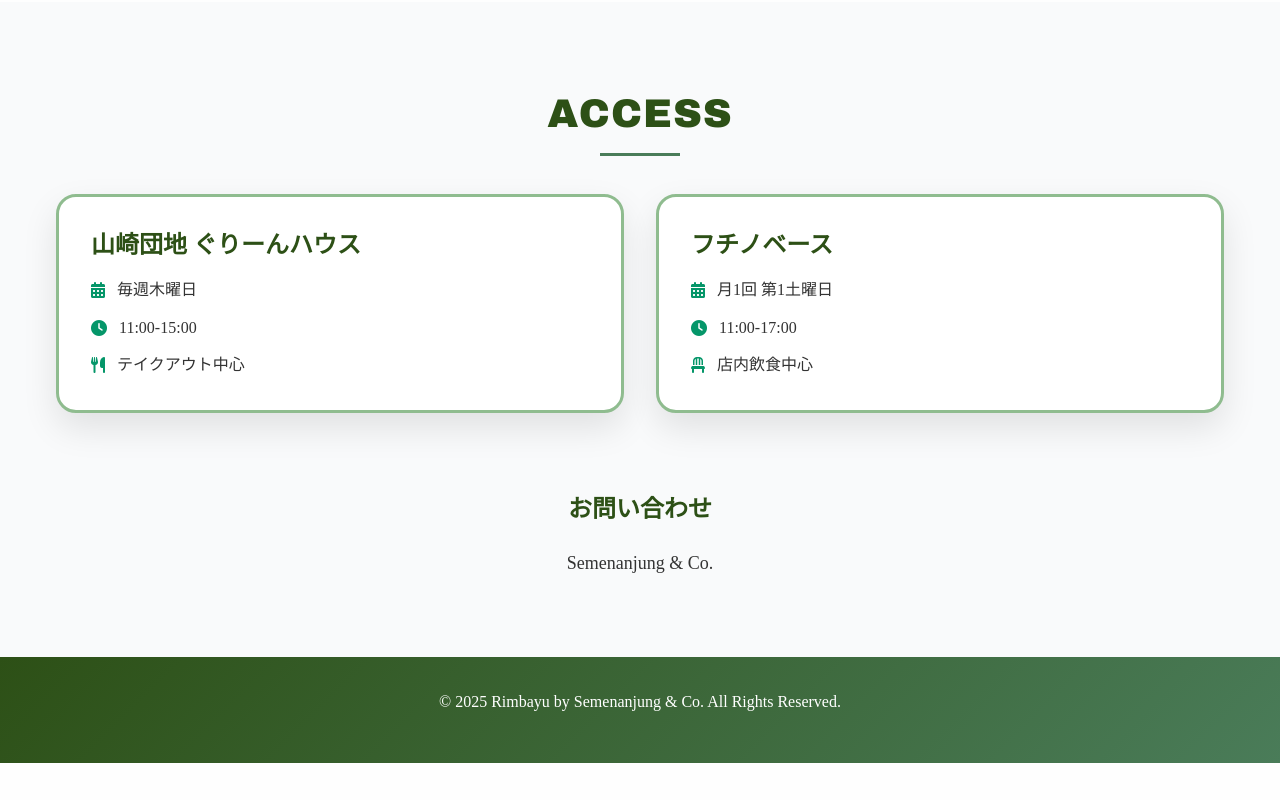
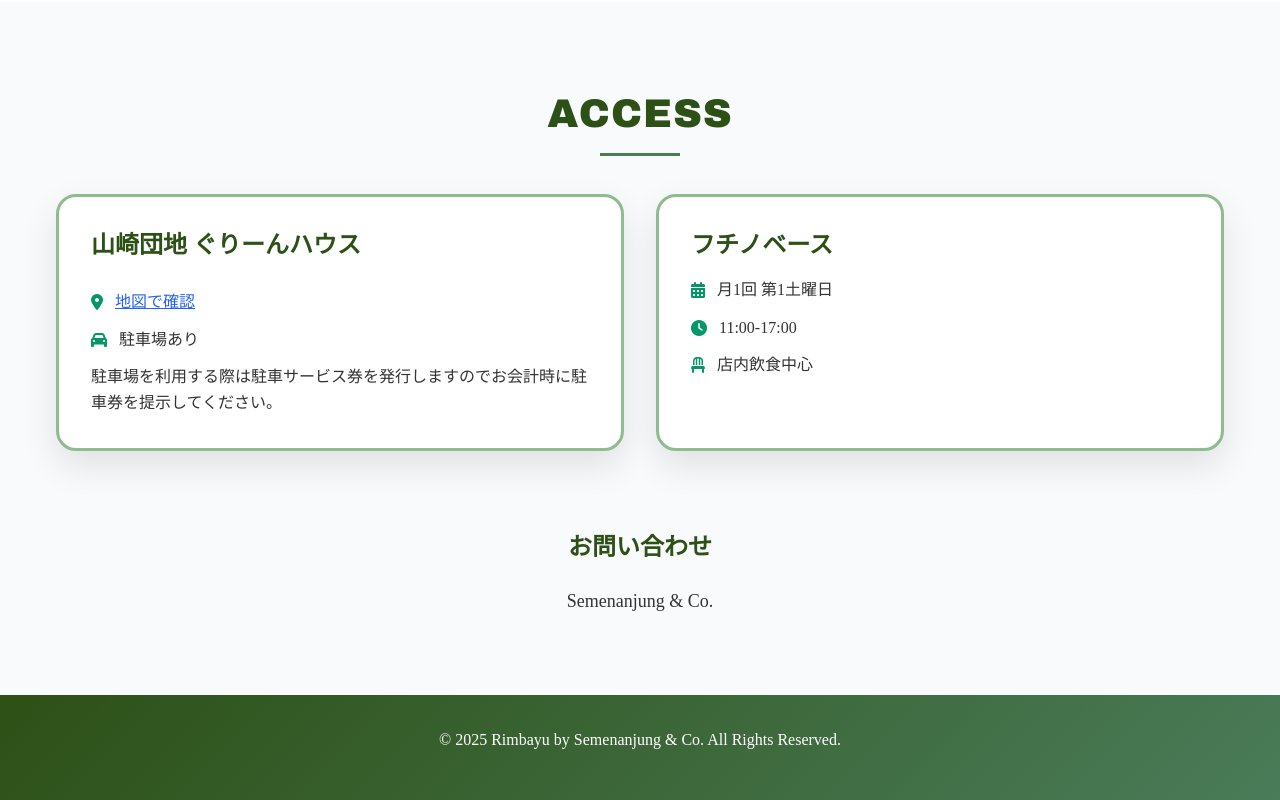
Before and after one commit to norifumi92/rimbayu-app, a React (Vite) app: page / in a window 1280 px wide. Shown: the part 1830-2630 px from the top of the page. Before the commit the page ends 2593 px from the top, so only its background shows below. Built offline with nearby package versions, Linux system fonts and the light colour scheme.

Commit message:
update access description for yamazaki danchi

```diff
--- a/src/components/Access.jsx
+++ b/src/components/Access.jsx
@@ -15,21 +15,30 @@ function Access({ currentLang }) {
             </h3>
             <div className="space-y-3">
               <div className="flex items-center">
-                <i className="fas fa-calendar-alt text-green-600 mr-3"></i>
+              </div>
+              <div className="flex items-center">
+                <i className="fas fa-map-marker-alt text-green-600 mr-3"></i>
+                <a
+                  href="https://maps.app.goo.gl/4pCy85f2XzxdNHQd9"
+                  target="_blank"
+                  rel="noopener noreferrer"
+                  className="text-blue-600 hover:text-blue-800 underline"
+                >
+                  <span className={currentLang === 'ja' ? '' : 'hidden-lang'}>地図で確認</span>
+                  <span className={currentLang === 'en' ? '' : 'hidden-lang'}>View on Map</span>
+                </a>
+              </div>
+              <div className="flex items-center">
+                <i className="fas fa-car text-green-600 mr-3"></i>
                 <span>
-                  <span className={currentLang === 'ja' ? '' : 'hidden-lang'}>毎週木曜日</span>
-                  <span className={currentLang === 'en' ? '' : 'hidden-lang'}>Every Thursday</span>
+                  <span className={currentLang === 'ja' ? '' : 'hidden-lang'}>駐車場あり</span>
+                  <span className={currentLang === 'en' ? '' : 'hidden-lang'}>Car Parking Available</span>
                 </span>
               </div>
               <div className="flex items-center">
-                <i className="fas fa-clock text-green-600 mr-3"></i>
-                <span>11:00-15:00</span>
-              </div>
-              <div className="flex items-center">
-                <i className="fas fa-utensils text-green-600 mr-3"></i>
                 <span>
-                  <span className={currentLang === 'ja' ? '' : 'hidden-lang'}>テイクアウト中心</span>
-                  <span className={currentLang === 'en' ? '' : 'hidden-lang'}>Takeout Focused</span>
+                  <span className={currentLang === 'ja' ? '' : 'hidden-lang'}>駐車場を利用する際は駐車サービス券を発行しますのでお会計時に駐車券を提示してください。</span>
+                  <span className={currentLang === 'en' ? '' : 'hidden-lang'}>If you come by car, please present your parking ticket at the cashier to receive the parking discount.</span>
                 </span>
               </div>
             </div>
```
